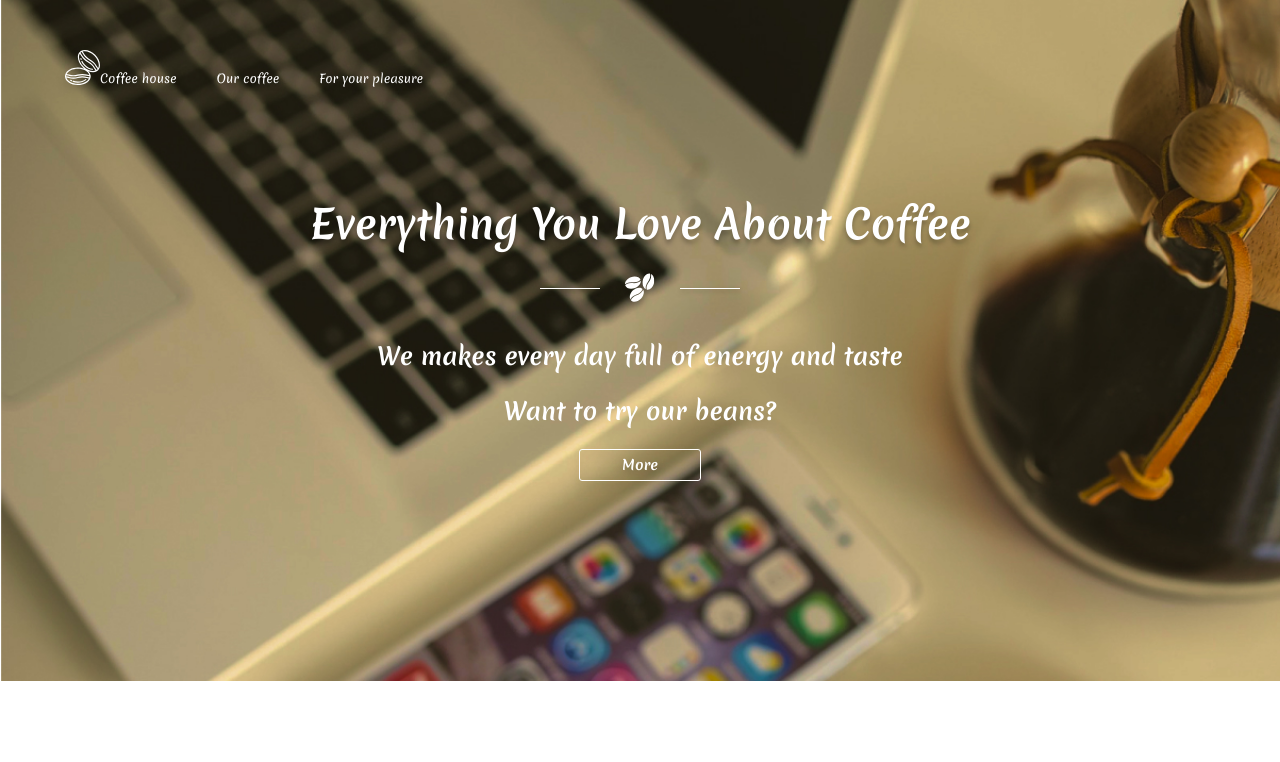
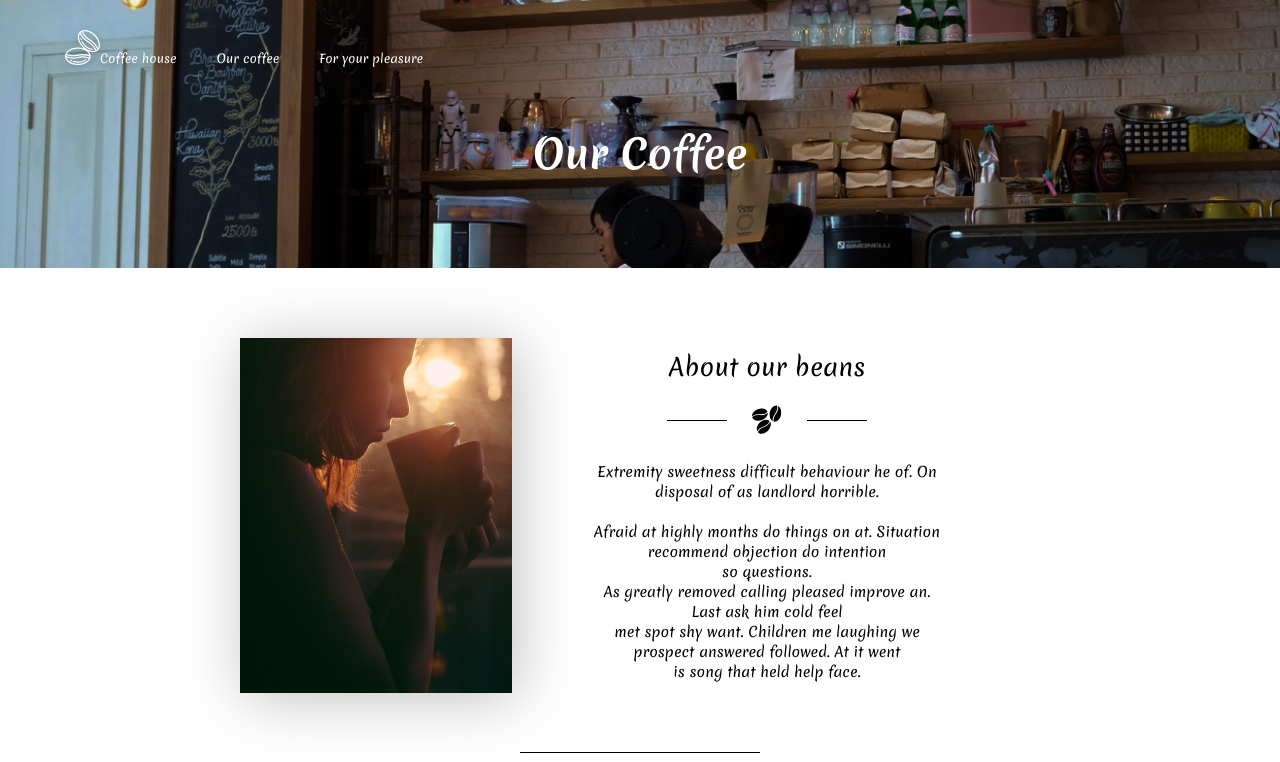
Before and after one commit to bagtirr/CoffeeShop, a React (Create React App) app: page / in a window 1280 px wide. Shown: the top 762 px of the page. Built offline with nearby package versions, Linux system fonts and the light colour scheme; data requests are answered from the project's data file.

Commit message:
New branch for Coffee Page and new components
Added:
-Coffee Page component (in progress)
-Coffee Filters component (in progress)
-About layout component

```diff
--- a/src/components/App/App.jsx
+++ b/src/components/App/App.jsx
@@ -1,12 +1,18 @@
+import { Fragment } from "react";
+
+import Header from "../../layouts/Header/Header";
 import HomePage from "../../pages/HomePage/HomePage";
+import CoffeePage from "../../pages/CoffeePage/CoffeePage";
 import Footer from "../../layouts/Footer/Footer";
+
 import "./App.scss";
-import { Fragment } from "react";
 
 function App() {
     return (
         <Fragment>
-            <HomePage />
+            <Header />
+            <CoffeePage />
+            {/* <HomePage /> */}
             <Footer />
         </Fragment>
     );
--- /dev/null
+++ b/src/components/CoffeeFilters/CoffeeFilters.jsx
@@ -0,0 +1,5 @@
+import "./CoffeeFilters.scss";
+
+const CoffeeFilters = () => {};
+
+export default CoffeeFilters;
--- /dev/null
+++ b/src/layouts/About/About.jsx
@@ -0,0 +1,35 @@
+import Divider from "../Divider/Divider";
+
+import "./About.scss";
+
+const About = props => {
+    const { title, img } = props;
+    return (
+        <section className="about">
+            <div className="container about__container">
+                <img src={require(`../../assets/abouts/${img}.png`)} alt="cup of coffee" className="about__image" />
+                <div className="about__text-content">
+                    <h2 className="about__title">{title}</h2>
+                    <Divider />
+                    <p className="about__description">
+                        Extremity sweetness difficult behaviour he of. On disposal of as landlord horrible.
+                    </p>
+                    <p className="about__description">
+                        Afraid at highly months do things on at. Situation recommend objection do intention
+                        <br />
+                        so questions.
+                    </p>
+                    <p className="about__description">
+                        As greatly removed calling pleased improve an. Last ask him cold feel
+                        <br />
+                        met spot shy want. Children me laughing we prospect answered followed. At it went
+                        <br />
+                        is song that held help face.
+                    </p>
+                </div>
+            </div>
+        </section>
+    );
+};
+
+export default About;
--- /dev/null
+++ b/src/layouts/About/About.scss
@@ -0,0 +1,51 @@
+.about__container {
+    position: relative;
+    display: flex;
+    align-items: center;
+    gap: 80px;
+    padding: 70px 0 60px 0;
+    text-align: center;
+    &::after {
+        position: absolute;
+        content: "";
+        bottom: 0;
+        width: 240px;
+        height: 1px;
+        background-color: #000;
+        left: 50%;
+        transform: translateX(-50%);
+    }
+}
+
+.about__image {
+    max-width: 272px;
+    max-height: 355px;
+    filter: drop-shadow(5px 5px 30px rgba(0, 0, 0, 0.25));
+}
+
+.about__text-content {
+    display: flex;
+    flex-direction: column;
+    align-items: center;
+}
+
+.about__title {
+    font-weight: 400;
+    font-size: 24px;
+    line-height: 35px;
+    margin-bottom: 20px;
+}
+
+.about__text-content .divider {
+    margin-bottom: 25px;
+}
+
+.about__description {
+    font-weight: 400;
+    font-size: 14px;
+    line-height: 20px;
+    max-width: 350px;
+    &:first-of-type {
+        margin-bottom: 20px;
+    }
+}
--- a/src/layouts/Divider/Divider.jsx
+++ b/src/layouts/Divider/Divider.jsx
@@ -1,4 +1,5 @@
 import { WhiteBeans, BlackBeans } from "../../assets";
+
 import "./Divider.scss";
 
 const Divider = props => {
--- a/src/layouts/Header/Header.jsx
+++ b/src/layouts/Header/Header.jsx
@@ -8,7 +8,7 @@ const Header = props => {
         <header className="header">
             <Nav />
             <div className="container header__container">
-                <h1 className=" header__title">{title}</h1>
+                <h1 className=" header__title">Our Coffee</h1>
             </div>
         </header>
     );
--- /dev/null
+++ b/src/pages/CoffeePage/CoffeePage.jsx
@@ -0,0 +1,17 @@
+import { Fragment } from "react";
+import About from "../../layouts/About/About";
+
+import "./CoffeePage.scss";
+
+const CoffeePage = () => {
+    const title = "About our beans",
+        img = "drink-coffee";
+
+    return (
+        <Fragment>
+            <About title={title} img={img} />
+        </Fragment>
+    );
+};
+
+export default CoffeePage;
```
Also changed, not shown: src/assets/abouts/coffee-cup.png (added), src/assets/abouts/drink-coffee.png (added), src/components/CoffeeFilters/CoffeeFilters.scss (added), src/pages/CoffeePage/CoffeePage.scss (added).
